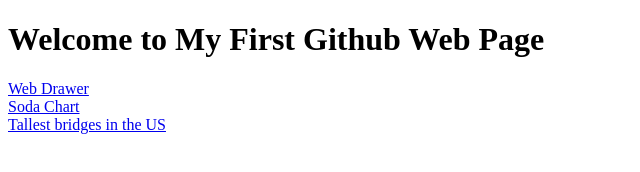
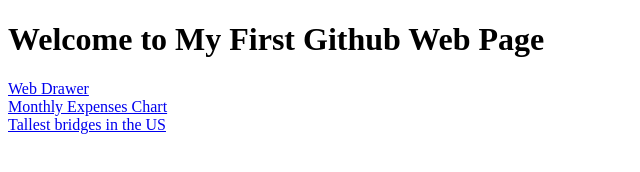
Before and after one commit to sf7293gv/Web-Page, a plain HTML site: page index.html in a window 1280 px wide. Shown: the whole page, without its empty margins (0-640 px from the left). Drawn offline with Linux system fonts and the light colour scheme.

Commit message:
edited the index file.

```diff
--- a/index.html
+++ b/index.html
@@ -9,7 +9,7 @@
 <h1>Welcome to My First Github Web Page</h1>
 
 <a href="https://sf7293gv.github.io/Web-Page/Part1_DrawingProgram.html">Web Drawer</a><br>
-<a href="https://sf7293gv.github.io/Web-Page/Part3_chart.html">Soda Chart</a><br>
+<a href="https://sf7293gv.github.io/Web-Page/Part3_chart.html">Monthly Expenses Chart</a><br>
 <a href="https://sf7293gv.github.io/Web-Page/Part2_map.html">Tallest bridges in the US</a>
 
 </body>
```
